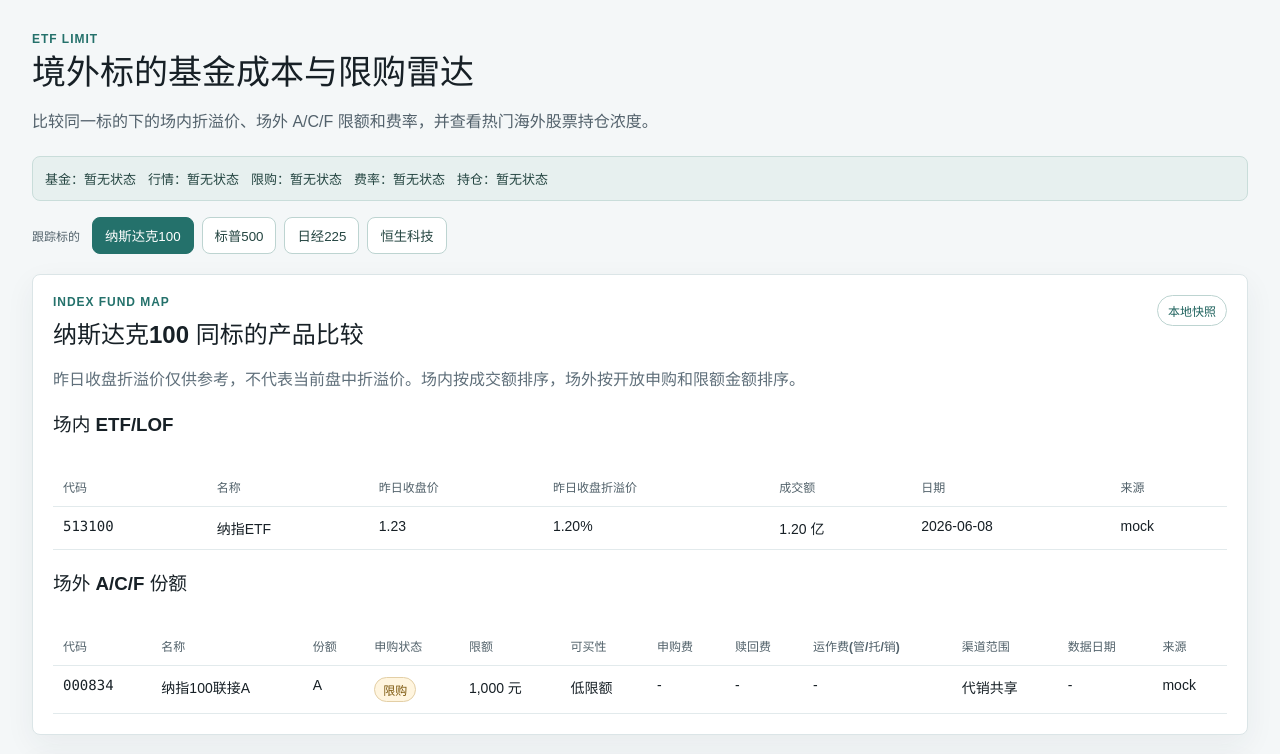
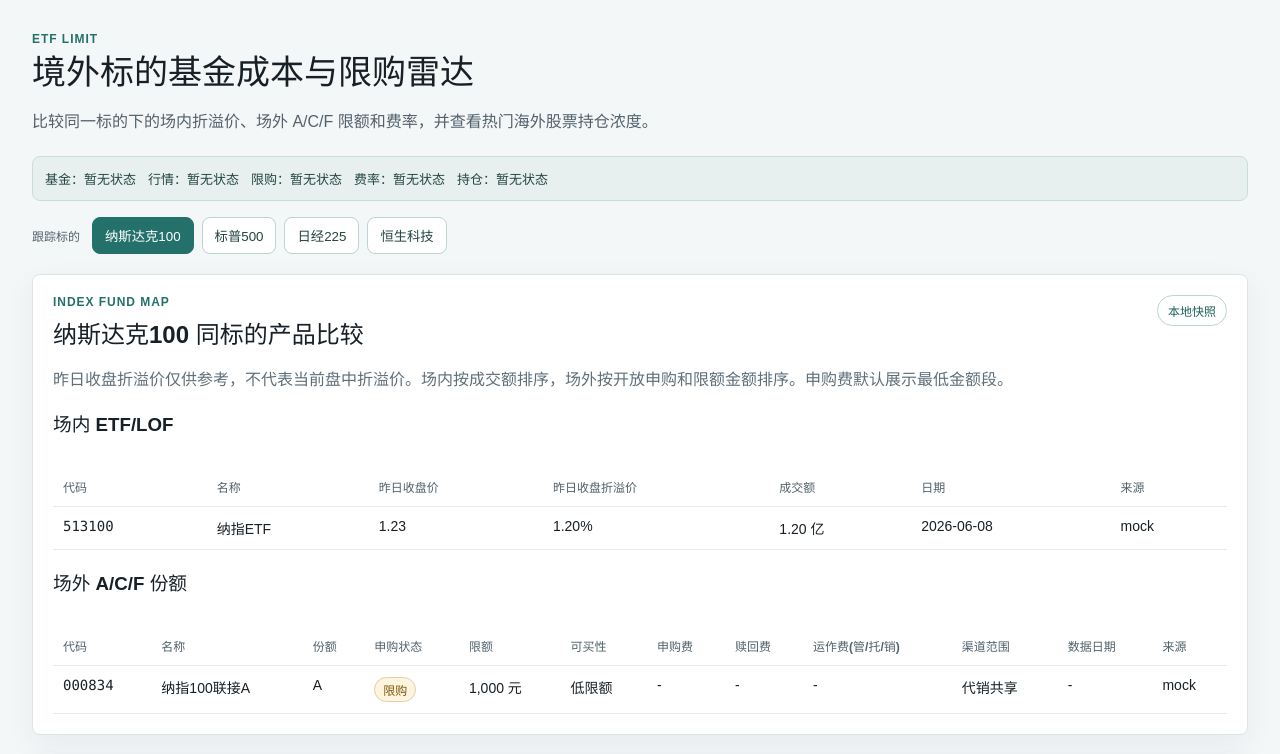
Before and after one commit to shirleynju80-max/globaletf, a React (Vite) app: page / in a window 1280 px wide. Shown: the top 754 px of the page. Built offline with nearby package versions, Linux system fonts and the light colour scheme; no server answers.

Commit message:
Explain default subscription fee tier

```diff
--- a/src/ui/IndexComparison.tsx
+++ b/src/ui/IndexComparison.tsx
@@ -15,7 +15,7 @@
         </div>
         <span className="source-pill">本地快照</span>
       </div>
-      <p className="note">昨日收盘折溢价仅供参考，不代表当前盘中折溢价。场内按成交额排序，场外按开放申购和限额金额排序。</p>
+      <p className="note">昨日收盘折溢价仅供参考，不代表当前盘中折溢价。场内按成交额排序，场外按开放申购和限额金额排序。申购费默认展示最低金额段。</p>
 
       <h3>场内 ETF/LOF</h3>
       <div className="table-wrap">
```
Also changed, not shown: 1 other file (tests, documents, lock files or other folders).
